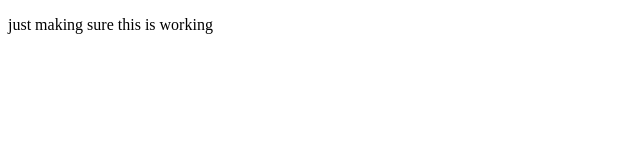
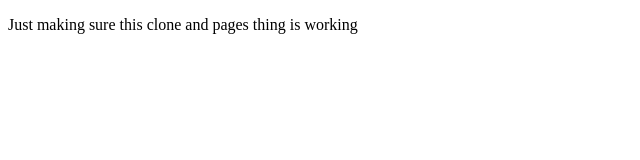
Before and after one commit to lbugg/wdd230, a plain HTML site: page index.html in a window 1280 px wide. Shown: the whole page, without its empty margins (0-640 px from the left). Drawn offline with Linux system fonts and the light colour scheme.

Commit message:
initial test file

```diff
--- a/index.html
+++ b/index.html
@@ -7,6 +7,6 @@
     <title>Document</title>
 </head>
 <body>
-    <p>just making sure this is working</p>
+    <p>Just making sure this clone and pages thing is working</p>
 </body>
 </html>
```
